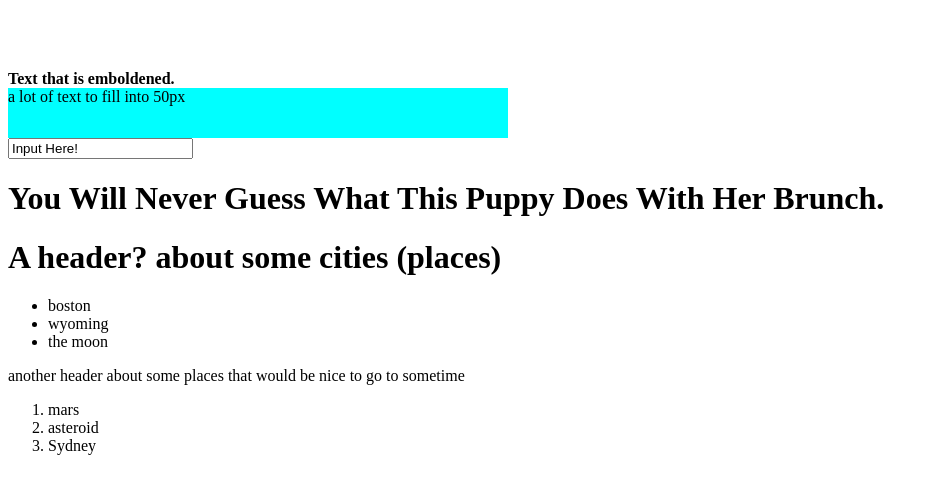
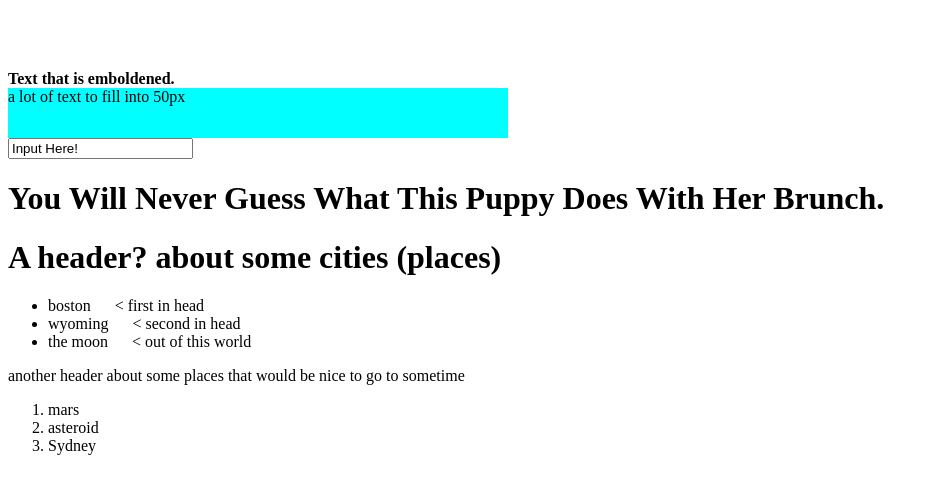
Before and after one commit to nailuj843/HTMLExample, a plain HTML site: page htmlpractice.html in a window 1280 px wide. Shown: the whole page, without its empty margins (0-938 px from the left). Drawn offline with Linux system fonts and the light colour scheme.

Commit message:
the next commit

```diff
--- a/htmlpractice.html
+++ b/htmlpractice.html
@@ -55,9 +55,9 @@
         <h1> A header? about some cities (places) </h1>
         <meta name = "description" content = "some places">
         <ul>
-            <li>boston</li>
-            <li>wyoming</li>
-            <li>the moon</li>
+            <li>boston  <span >  &emsp; &lt; first in head </span></li>
+            <li>wyoming <span >  &emsp; &lt; second in head </span></li>
+            <li>the moon <span >  &emsp; &lt; out of this world </span></li>
         </ul>
 
 
```
